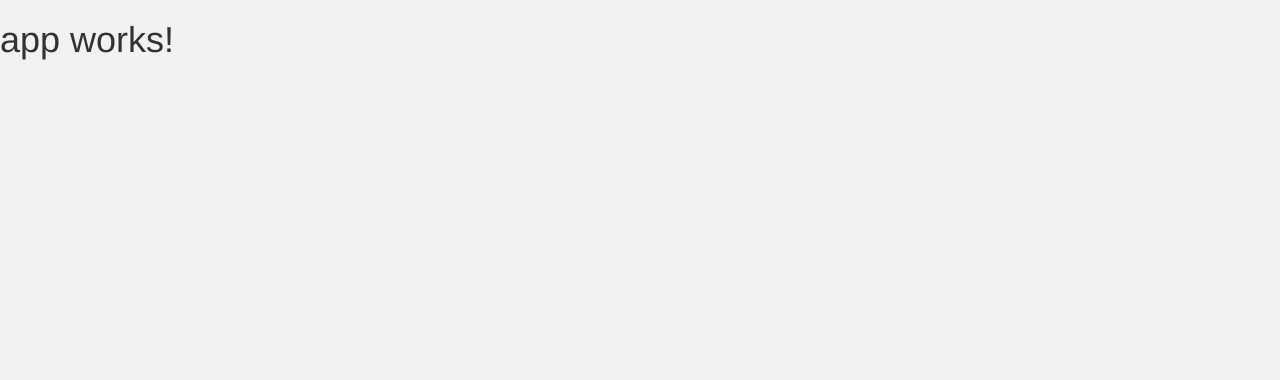
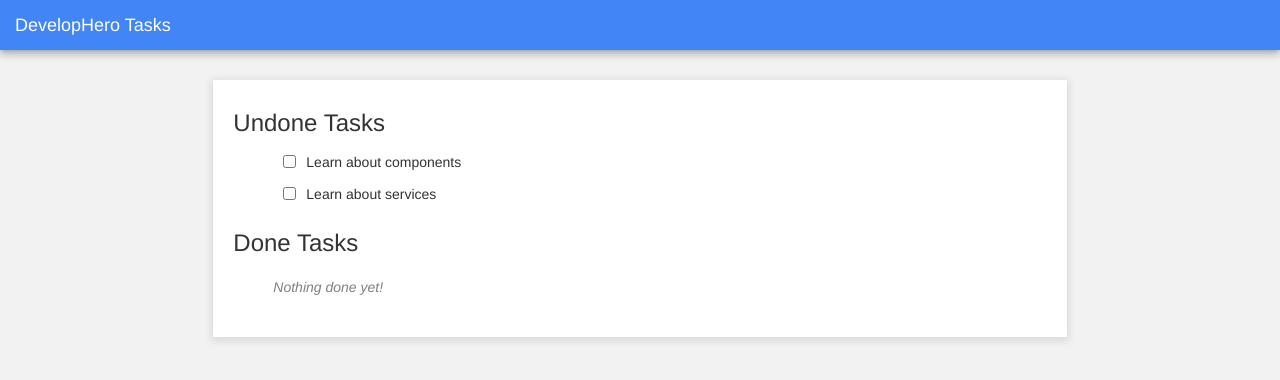
Before and after one commit to develophero/angular-tasks, an Angular app: page /tasks in a window 1280 px wide. Shown: the top 380 px of the page. Built offline with nearby package versions, Linux system fonts and the light colour scheme.

Commit message:
task list component with done and undone tasks

```diff
--- a/src/app/app.component.html
+++ b/src/app/app.component.html
@@ -1,3 +1,15 @@
-<h1>
-  {{title}}
-</h1>
+<nav class="navbar navbar-inverse">
+  <div class="container-fluid">
+    <div class="navbar-header">
+      <div class="navbar-brand">DevelopHero Tasks</div>
+    </div>
+  </div>
+</nav>
+
+<div class="master-content-container container-fluid text-center">
+  <div class="row content">
+    <div class="content-container col-xs-offset-2 col-xs-8 text-left">
+      <app-task-list></app-task-list>
+    </div>
+  </div>
+</div>
--- a/src/app/app.module.ts
+++ b/src/app/app.module.ts
@@ -4,10 +4,12 @@ import { FormsModule } from '@angular/forms';
 import { HttpModule } from '@angular/http';
 
 import { AppComponent } from './app.component';
+import { TaskListComponent } from './task-list/task-list.component';
 
 @NgModule({
   declarations: [
-    AppComponent
+    AppComponent,
+    TaskListComponent
   ],
   imports: [
     BrowserModule,
--- /dev/null
+++ b/src/app/task-list/task-list.component.html
@@ -0,0 +1,29 @@
+<div>
+  <div>
+    <h3>Undone Tasks</h3>
+    <ul class="task-list undone">
+      <li *ngFor="let task of getUndoneTasks()" class="task">
+        <div class="task-checkbox" (click)="taskClicked(task)">
+          <input type="checkbox" [(ngModel)]="task.isDone">
+        </div>
+        <div class="task-content">
+          {{task.content}}
+        </div>
+      </li>
+    </ul>
+  </div>
+  <div>
+    <h3>Done Tasks</h3>
+    <ul class="task-list done">
+      <div class="small-prompt" *ngIf="!getDoneTasks().length">Nothing done yet!</div>
+      <li *ngFor="let task of getDoneTasks()" class="task">
+        <div class="task-checkbox" (click)="taskClicked(task)">
+          <input type="checkbox" [(ngModel)]="task.isDone">
+        </div>
+        <div class="task-content">
+          {{task.content}}
+        </div>
+      </li>
+    </ul>
+  </div>
+</div>
--- /dev/null
+++ b/src/app/task-list/task-list.component.scss
@@ -0,0 +1,58 @@
+.task-list {
+  list-style: none;
+
+  &.undone {
+
+  }
+
+  &.done {
+    color: rgba(0,0,0,0.5);
+    font-style: italic;
+  }
+
+  .small-prompt {
+    color: rgba(0,0,0,0.5);
+    padding: 1rem 0;
+  }
+
+  .task {
+    display: flex;
+    align-items: center;
+
+    .task-checkbox {
+      padding: 0.5rem 1rem;
+      border-radius: 100%;
+      cursor: pointer;
+      transition: all 200ms;
+      input {
+        cursor: pointer !important;
+      }
+      &:hover {
+        background: rgba(0,0,0,0.1);
+      }
+      &:active {
+        background: rgba(0,0,0,0.3);
+      }
+    }
+    .task-content {
+      cursor: pointer;
+      transition: color 200ms;
+      &:hover {
+        color: #4285f4;
+      }
+    }
+  }
+}
+
+.bottom-wrapper {
+  display: flex;
+  justify-content: flex-end;
+  .input-wrapper {
+    flex-grow: 1;
+    padding-right: 1rem;
+  }
+  .new-task-button {
+    text-transform: uppercase;
+    font-weight: bold;
+  }
+}
--- /dev/null
+++ b/src/app/task-list/task-list.component.ts
@@ -0,0 +1,55 @@
+import { Component, OnInit } from '@angular/core';
+import {Router} from "@angular/router";
+
+interface Task {
+  id: number,
+  content: string,
+  isDone: boolean
+}
+
+
+@Component({
+  selector: 'app-task-list',
+  templateUrl: './task-list.component.html',
+  styleUrls: ['./task-list.component.scss']
+})
+export class TaskListComponent implements OnInit {
+
+  newTask: Task;
+  tasks: Task[] = [
+    {
+      "id": 1,
+      "content": "Learn about components",
+      "isDone": false
+    },
+    {
+      "id": 2,
+      "content": "Learn about services",
+      "isDone": false
+    }
+  ];
+
+  constructor() { }
+
+  ngOnInit() {
+
+  }
+
+  taskClicked(task: Task) {
+    task.isDone = !task.isDone;
+  }
+
+  getUndoneTasks() {
+    return this.tasks.filter((task) => {
+      return !task.isDone;
+    });
+  }
+
+  getDoneTasks() {
+    return this.tasks.filter((task) => {
+      return task.isDone;
+    });
+  }
+
+
+}
```
Also changed, not shown: 1 other file (tests, documents, lock files or other folders).
